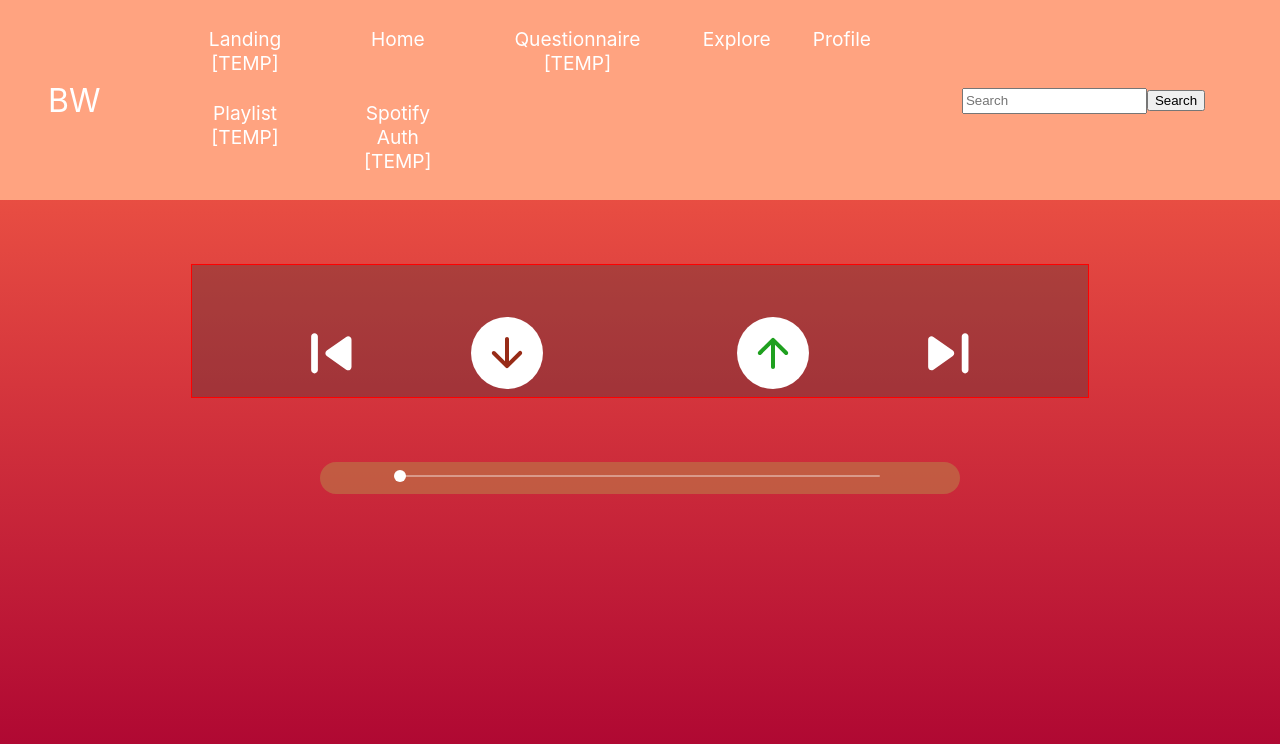
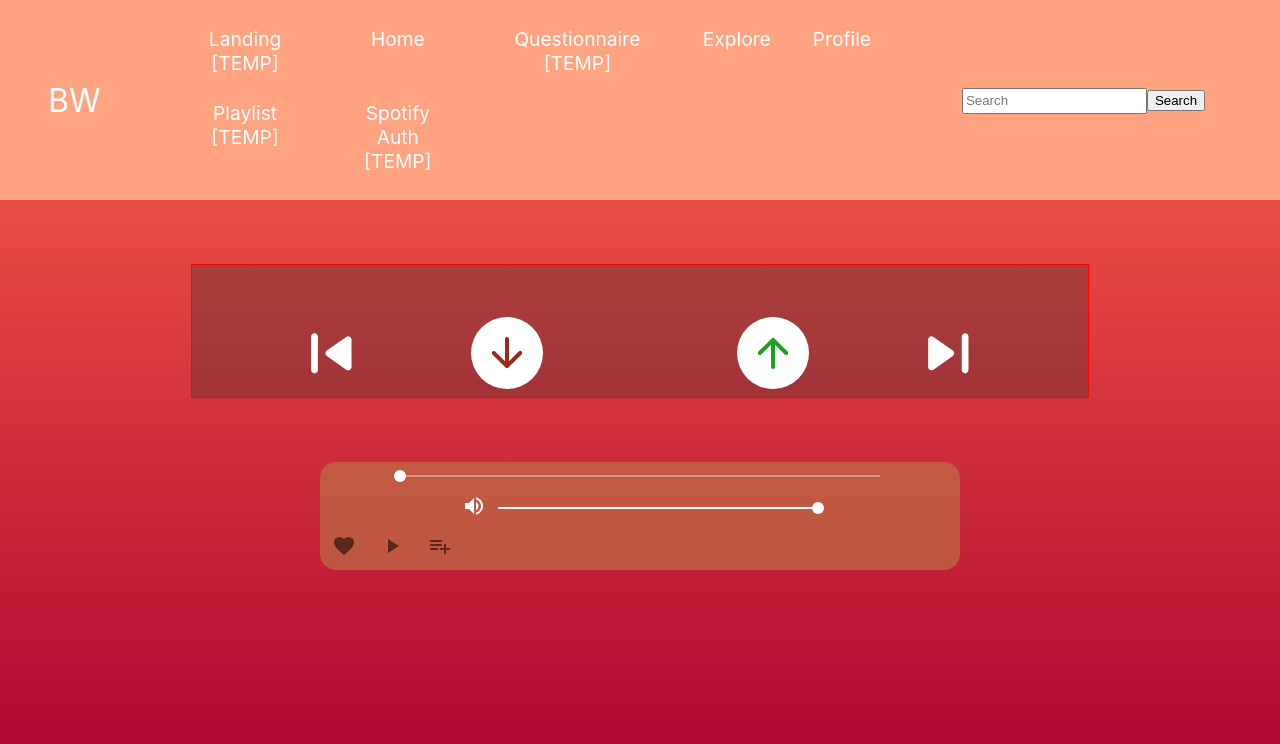
Before and after one commit to mfrancisco927/seniorproject, a React (Create React App) app in the folder Project_Beachworm/frontend/: page /explore in a window 1280 px wide. Shown: the top 744 px of the page. Built offline with nearby package versions, Linux system fonts and the light colour scheme.

Commit message:
added favorite, pause/play, and add to playlist buttons. TODO: styling, api hooks

```diff
--- a/Project_Beachworm/frontend/src/pages/playbackControllers/FloatingToolbar.js
+++ b/Project_Beachworm/frontend/src/pages/playbackControllers/FloatingToolbar.js
@@ -1,20 +1,52 @@
+import { useSpotifySdk } from './../../hooks/spotifyHooks';
 import SeekBar from './SeekBar';
+import VolumeSlider from './VolumeSlider';
 
 import PlayArrowIcon from '@material-ui/icons/PlayArrow';
-import { VolumeUp, VolumeDown, VolumeMute, VolumeOff } from '@material-ui/icons';
 import PauseIcon from '@material-ui/icons/Pause';
 import PlaylistAddIcon from '@material-ui/icons/PlaylistAdd';
+import FavoriteIcon from '@material-ui/icons/Favorite';
+import { IconButton } from '@material-ui/core';
 
 import './FloatingToolbar.css';
 
 // should have: seek, volume, like (add to liked playlist), add to playlist, volume, pause/play
 function FloatingToolbar(props) {
   const { duration, position } = props;
+  const spotify = useSpotifySdk();
+  const playerState = spotify.getPlayerState();
+
+  const trackWindow = playerState && playerState.track_window;
+  const currentTrack = trackWindow && trackWindow.current_track;
+
+  const handlePlay = () => {
+    spotify.togglePlay();
+  }
+
+  const handlePlaylistAdd = () => {
+    console.log('Add to playlist called for song id ' + currentTrack.id);
+  }
+
+  const handleFavorite = () => {
+    console.log("'Like' called for song id " + currentTrack.id);
+  }
+
   return (
     <div className="explore-toolbar">
       <SeekBar duration={duration} position={position} />
       <div className="controls-wrapper">
-
+        <span>
+          <VolumeSlider showIcon />
+          <IconButton onClick={handleFavorite}>
+            <FavoriteIcon />
+          </IconButton>
+          <IconButton onClick={handlePlay}>
+            { spotify.isPlaying() ? <PauseIcon /> : <PlayArrowIcon /> }
+          </IconButton>
+          <IconButton onClick={handlePlaylistAdd}>
+            <PlaylistAddIcon />
+          </IconButton>
+        </span>
       </div>
     </div>
   );
```
